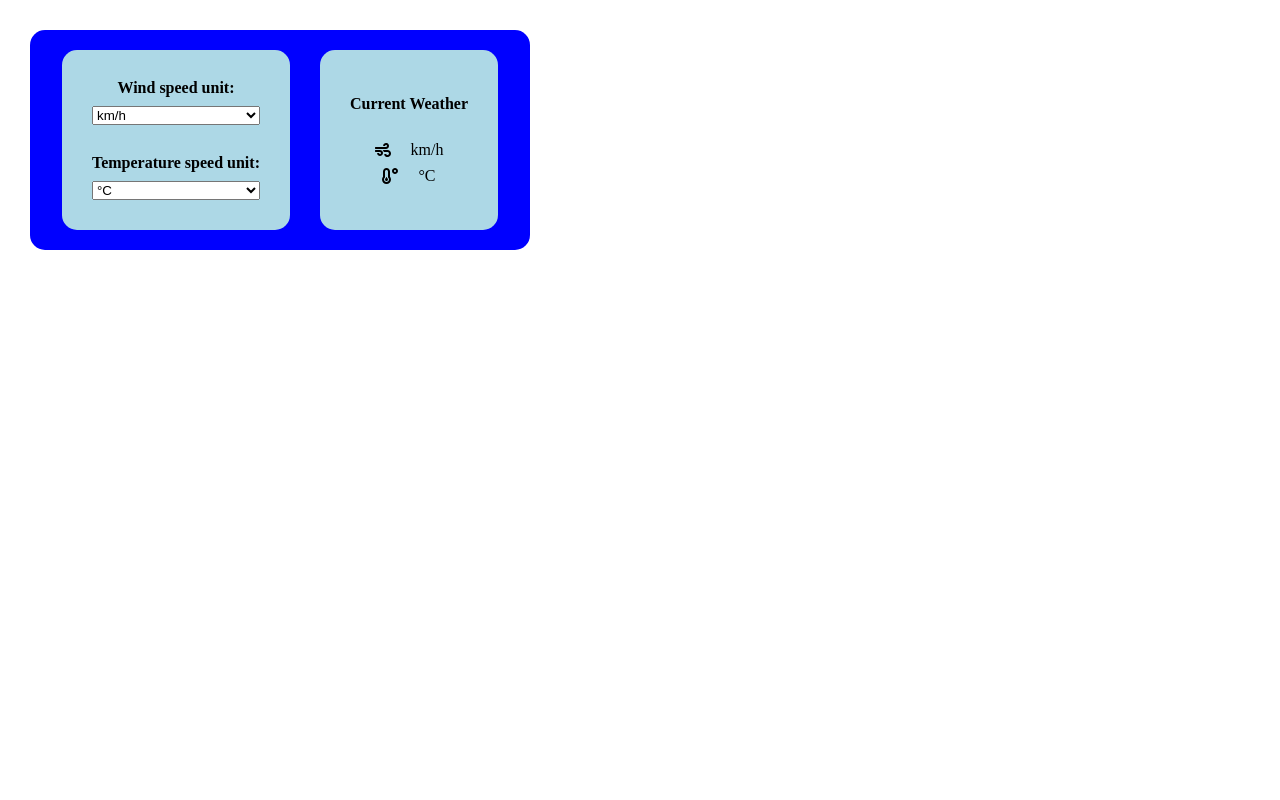
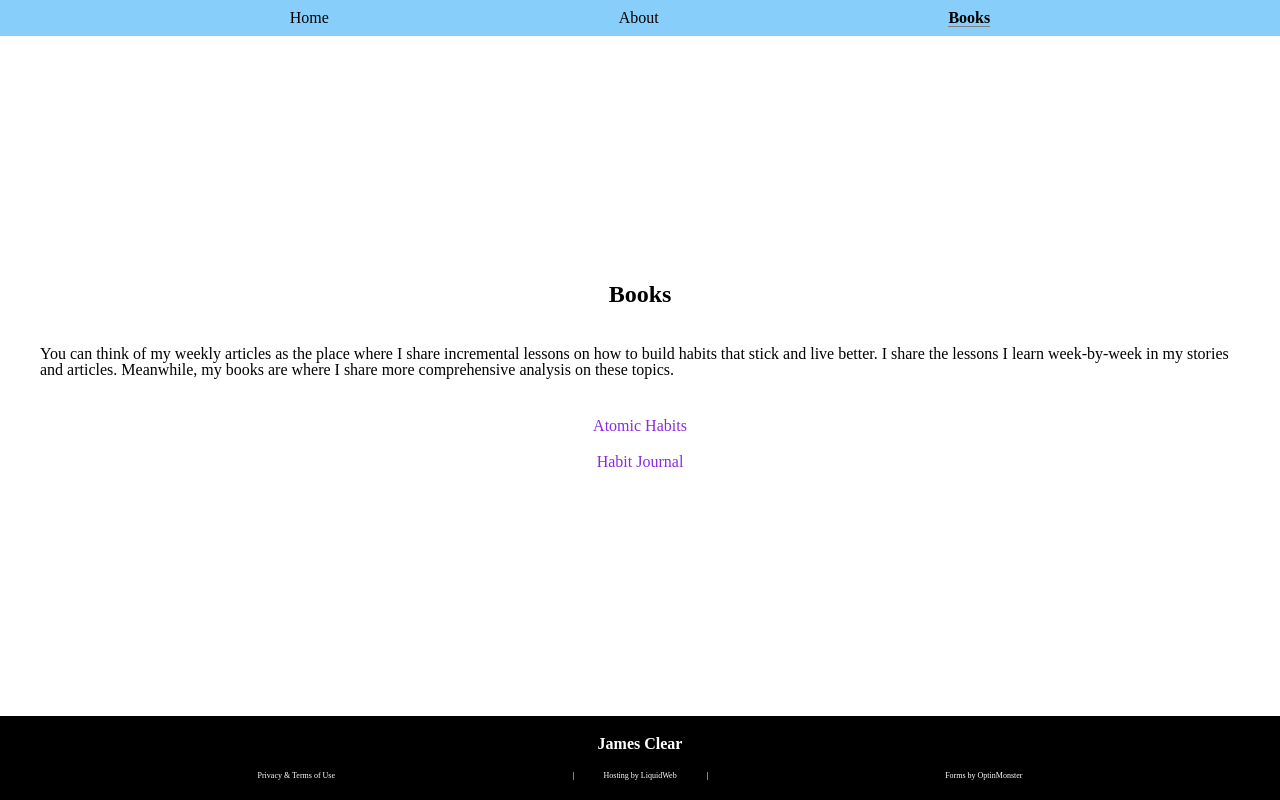
Before and after one commit to KarinaMilko/React-Core-Concepts-Practice, a React (Vite) app: page /books in a window 1280 px wide. Built offline with nearby package versions, Linux system fonts and the light colour scheme; no server answers.

Commit message:
Update routing

```diff
--- a/src/App.jsx
+++ b/src/App.jsx
@@ -42,39 +42,39 @@
 
 // export default App;
 //---------------------------------------------------------------------
-import Weather from "./components/Weather";
+// import Weather from "./components/Weather";
+
+// function App() {
+//   return (
+//     <>
+//       <Weather />
+//     </>
+//   );
+// }
+
+// export default App;
+// -------------------------------------------------------------
+
+import { Route, BrowserRouter as Router, Routes } from "react-router-dom";
+import Books from "./pages/Books";
+import BasePage from "./pages/BasePage";
+import Home from "./pages/Home";
+import About from "./pages/About";
+import NotFound from "./components/NotFound";
 
 function App() {
   return (
-    <>
-      <Weather />
-    </>
+    <Router>
+      <Routes>
+        <Route path="/" element={<BasePage />}>
+          <Route index element={<Home />}></Route>
+          <Route path="/about" element={<About />}></Route>
+          <Route path="/books/*" element={<Books />}></Route>
+          <Route path="*" element={<NotFound />}></Route>
+        </Route>
+      </Routes>
+    </Router>
   );
 }
 
 export default App;
-//-------------------------------------------------------------
-
-// import { Route, BrowserRouter as Router, Routes } from "react-router-dom";
-// import Books from "./pages/Books";
-// import BasePage from "./pages/BasePage";
-// import Home from "./pages/Home";
-// import About from "./pages/About";
-// import NotFound from "./components/NotFound";
-
-// function App() {
-//   return (
-//     <Router>
-//       <Routes>
-//         <Route path="/" element={<BasePage />}>
-//           <Route index element={<Home />}></Route>
-//           <Route path="/about" element={<About />}></Route>
-//           <Route path="/books/*" element={<Books />}></Route>
-//           <Route path="*" element={<NotFound />}></Route>
-//         </Route>
-//       </Routes>
-//     </Router>
-//   );
-// }
-
-// export default App;
--- a/src/pages/Books/index.jsx
+++ b/src/pages/Books/index.jsx
@@ -14,18 +14,16 @@ function Books() {
         Meanwhile, my books are where I share more comprehensive analysis on
         these topics.
       </p>
-      <div className={styles.containerNavBooks}>
-        <nav>
-          <Link to="/atomic-habits" className={styles.LinkBooks}>
-            Atomic Habits
-          </Link>
-        </nav>
-        <nav>
-          <Link to="/habit-journal" className={styles.LinkBooks}>
-            Habit Journal
-          </Link>
-        </nav>
-      </div>
+
+      <nav className={styles.containerNavBooks}>
+        <Link to="atomic-habits" className={styles.LinkBooks}>
+          Atomic Habits
+        </Link>
+        <Link to="habit-journal" className={styles.LinkBooks}>
+          Habit Journal
+        </Link>
+      </nav>
+
       <Routes>
         <Route path="/atomic-habits" element={<Weather />}></Route>
         <Route path="/habit-journal" element={<UserLists />}></Route>
```
